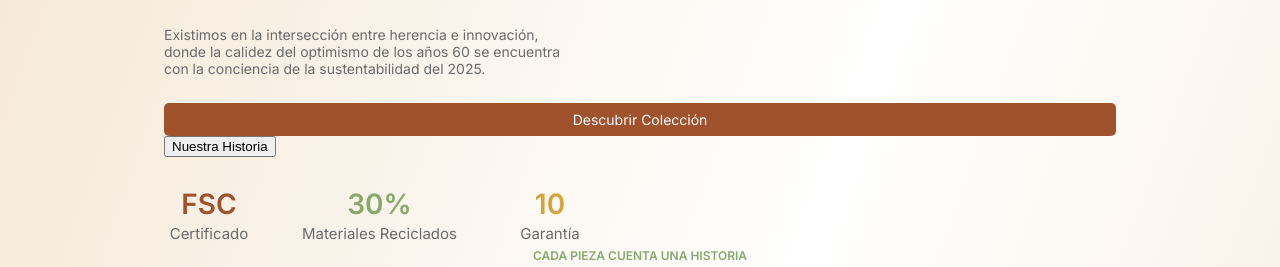
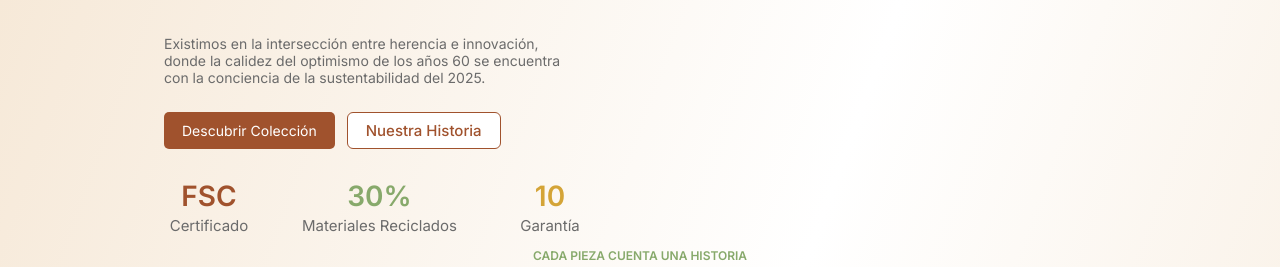
Before and after one commit to Nachzzz/MuebleriaJota_Grupo4, a plain HTML site: page index.html in a window 1280 px wide. Shown: the part 326-593 px from the top of the page. Drawn offline with nearby package versions, Linux system fonts and the light colour scheme.

Commit message:
Mejoro estilos en botones del hero banner.

```diff
--- a/css/styles.css
+++ b/css/styles.css
@@ -481,6 +481,12 @@ nav {
     transform: translateX(-50%);
 } */
 
+.div-btn {
+    display: flex;
+    gap: 12px;
+    flex-wrap: wrap;
+}
+
 .btn-hero{
     margin-top: 12px;
     padding: 8px 18px;
@@ -492,8 +498,31 @@ nav {
     font-family: var(--font-sans);
     cursor: pointer;
     transition: background 0.2s;
-    width: 100%;
     box-sizing: border-box;
+}
+
+.btn-hero1 {
+    margin-top: 12px;
+    padding: 8px 18px;
+    background: #fff;
+    color: var(--brand-siena-tostado);
+    border: 1px solid var(--brand-siena-tostado);
+    border-radius: 6px;
+    font-size: 15px;
+    font-family: var(--font-sans);
+    font-weight: 500;
+    cursor: pointer;
+    transition: background 0.2s, color 0.2s, border 0.2s;
+    box-sizing: border-box;
+    display: flex;
+    align-items: center;
+    justify-content: center;
+}
+
+.btn-hero1:hover {
+    background: var(--brand-siena-tostado);
+    color: #fff;
+    border-color: var(--brand-siena-tostado);
 }
 
 
--- a/index.html
+++ b/index.html
@@ -38,8 +38,11 @@
                 <p>Existimos en la intersección entre herencia e innovación,<br>
                     donde la calidez del optimismo de los años 60 se encuentra<br>
                     con la conciencia de la sustentabilidad del 2025.</p>
-                <button class="btn-hero">Descubrir Colección</button>
-                <button class="btn-hero1">Nuestra Historia</button>
+                <div class="div-btn">
+                    <button class="btn-hero">Descubrir Colección</button>
+                    <button class="btn-hero1">Nuestra Historia</button>
+                </div>
+
                 <div class="info_hero2">
                     <div class="info_hero2-item fsc">
                         <h2>FSC</h2>
```
